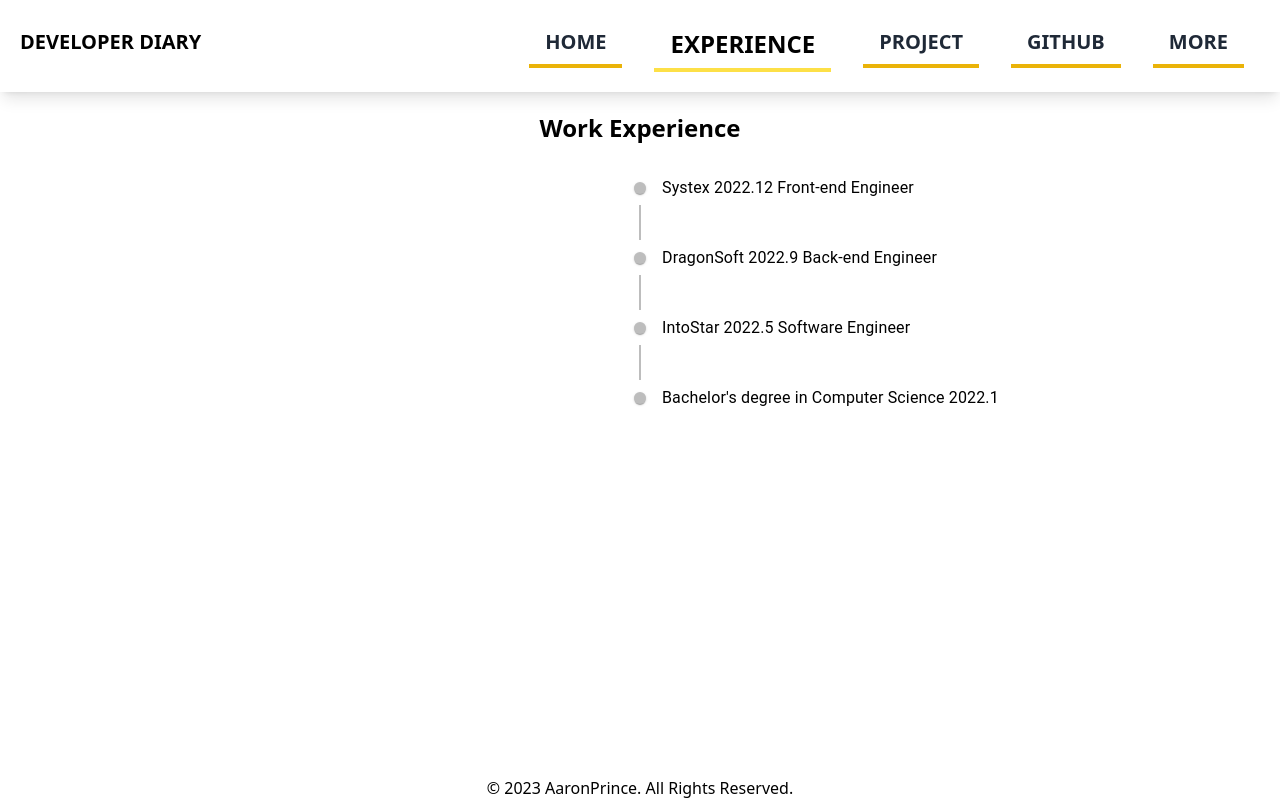
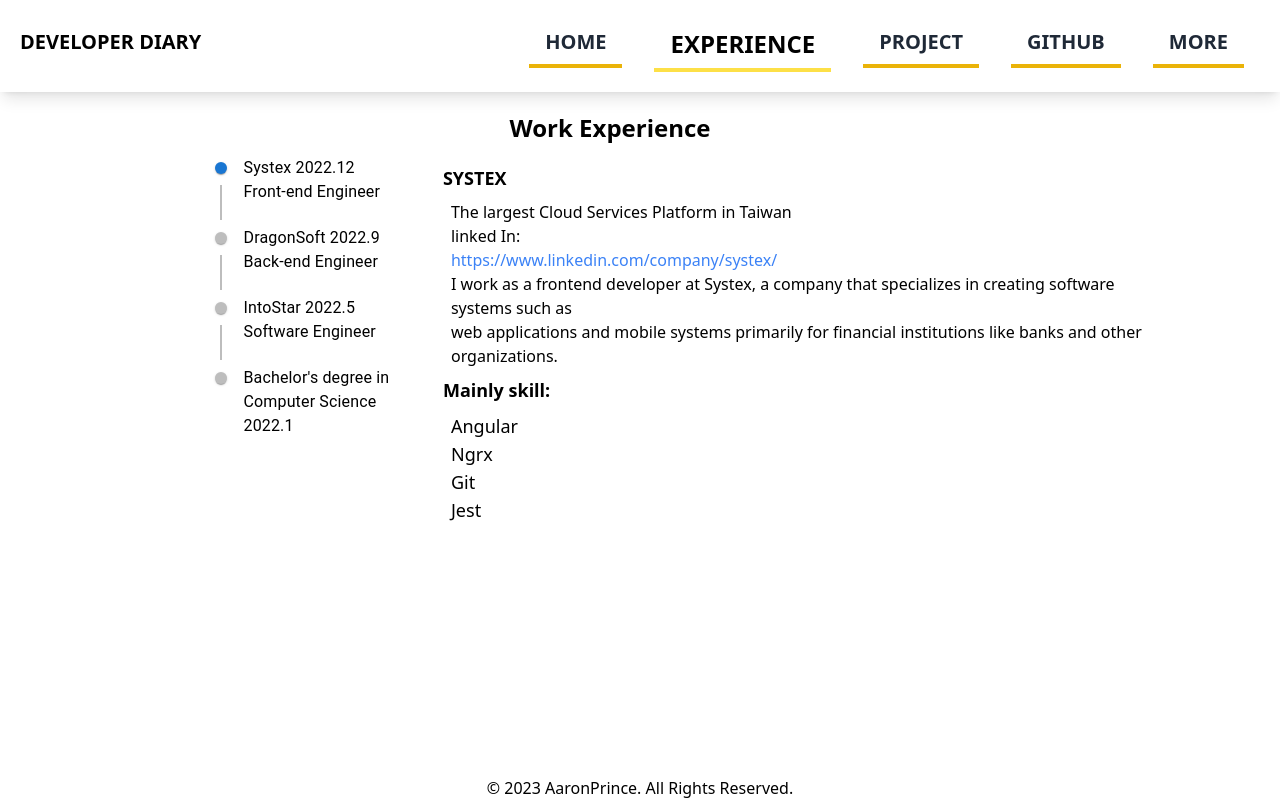
Before and after one commit to princeborn1999/prince-official, a React (Create React App) app: page /experience in a window 1280 px wide. Built offline with nearby package versions, Linux system fonts and the light colour scheme.

Commit message:
[ Feature ] Experience

```diff
--- a/src/pages/Experience.jsx
+++ b/src/pages/Experience.jsx
@@ -1,4 +1,4 @@
-import React, { useState } from 'react';
+import React, { useState , useEffect } from 'react';
 import Timeline from "@mui/lab/Timeline";
 import TimelineItem from "@mui/lab/TimelineItem";
 import TimelineSeparator from "@mui/lab/TimelineSeparator";
@@ -11,13 +11,16 @@
   const handleDotClick = (dot) => {
     setClick(dot);
   };
+  useEffect(()=>{
+    setClick('systex')
+  },[])
   return (
-    <div>
-      <section aria-label="work-experience">
-        <div className="flex justify-center p-5 text-2xl">
+      <section aria-label="work-experience" className=' pl-5 pr-20 py-5 '>
+        <div className="flex justify-center text-2xl">
           <h2 className="font-bold">Work Experience</h2>
         </div>
         <div className='flex'>
+          <div className=''>
             <Timeline>
               <TimelineItem  onClick={() => handleDotClick('systex')}>
                 <TimelineSeparator>
@@ -54,7 +57,79 @@
               </TimelineItem>
             </Timeline>
           </div>
+          <div className=''>
+            {click === 'systex' && <Systex />}
+            {click === 'dragon' && <DragonSoft />}
+            {click === 'into' && <IntoStar />}
+          </div>
+        </div>
     </section>
-    </div>
   );
 }
+export function Systex(){
+  return(
+    <div className='p-5'>
+        <a href="https://tw.systex.com/" className='font-bold text-lg'>SYSTEX</a>
+        <div className='p-2'>
+          <p>The largest Cloud Services Platform in Taiwan</p>
+          <p>linked In: </p>
+          <a href="https://www.linkedin.com/company/systex/" className='text-blue-500'>https://www.linkedin.com/company/systex/</a>
+          <p>I work as a frontend developer at Systex, a company
+              that specializes in creating software systems such
+              as </p>
+          <p> web applications and mobile systems primarily
+              for financial institutions like banks and other
+              organizations.</p>
+        </div>
+        <p className='font-bold text-lg'>Mainly skill:</p>
+        <div className='text-lg p-2'>
+          <p>Angular</p>
+          <p>Ngrx</p>
+          <p>Git</p>
+          <p>Jest</p>
+        </div>
+      </div>
+  )
+}
+export function DragonSoft(){
+  return(
+    <div className='p-5'>
+        <a href="https://www.dragonsoft.com/" className='font-bold text-lg'>DragonSoft</a>
+        <div className='p-2'>
+          <p>Cyber security company  in Taiwan</p>
+          <p>website:</p>
+          <a href="https://www.dragonsoft.com/" className='text-blue-500'>https://www.dragonsoft.com/</a>
+          <p>I work at DragonSoft as a backend developer. Our primary focus is developing software solutions like GCB and Vans to </p>
+          <p>various customers, including colleges, police institutions, and others. </p>
+          <p>In my role, I collaborate closely with project managers and frontend developers to ensure smooth cooperation  </p>
+          <p>throughout the development process.</p>
+        </div>
+        <p className='font-bold text-lg'>Mainly skill:</p>
+        <div className='text-lg p-2'>
+          <p>Node.js</p>
+          <p>React.js</p>
+          <p>Electron</p>
+          <p>Cypress</p>
+          <p>mongoDB</p>
+        </div>
+      </div>
+  )
+}
+export function IntoStar(){
+  return(
+    <div className='p-5'>
+        <a className='font-bold text-lg'>IntoStar</a>
+        <div className='p-2'>
+          <p>Web development company in Taiwan</p>
+        <p>In IntoStar, my position as a full-stack developer primarily focuses on catering to government clients.</p>
+        </div>
+        <p className='font-bold text-lg'>Mainly skill:</p>
+        <div className='text-lg p-2'>
+          <p>ASP.NET MVC</p>
+          <p>Ajax</p>
+          <p>Jquery</p>
+          <p>mySQL</p>
+        </div>
+      </div>
+  )
+}
--- a/src/pages/Home/Home.jsx
+++ b/src/pages/Home/Home.jsx
@@ -43,6 +43,9 @@
           </div>
         </div>
       </div>
+      <div aria-label='connect'>
+
+      </div>
     </div>
 
   );
--- a/src/pages/Project.jsx
+++ b/src/pages/Project.jsx
@@ -13,9 +13,10 @@
     };
     return(
         <section aria-label="side-project">
-        <div className="flex justify-center text-2xl">
+        <div className="flex justify-center p-5 text-2xl">
           <h2 className="font-bold">Side Project</h2>
         </div>
+        <div className='flex'>
         <Timeline>
           <TimelineItem onClick={() => handleDotClick('mrt')}>
             <TimelineSeparator>
@@ -47,6 +48,10 @@
             <TimelineContent>2018 Verilog 可愛ICON</TimelineContent>
           </TimelineItem>
         </Timeline>
+        <div>
+
+        </div>
+        </div>
       </section>
     )
 }
```
Lines whose indentation alone changed are shown as unchanged.
